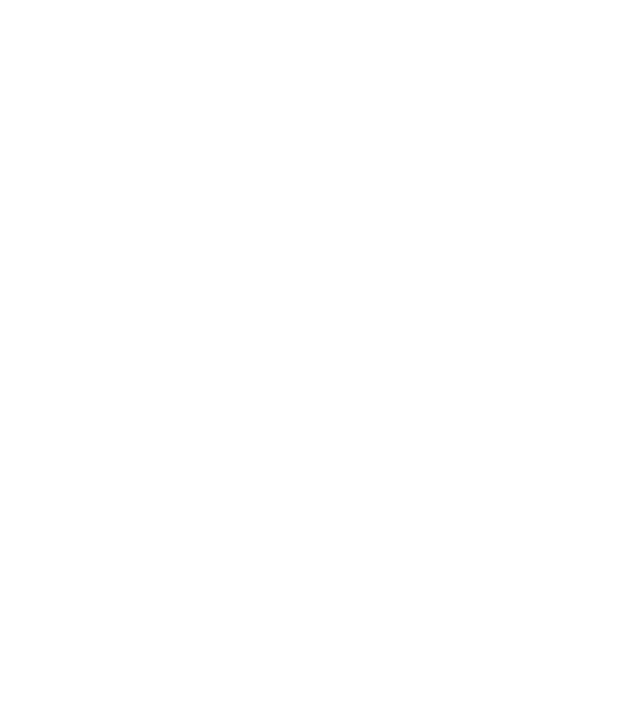
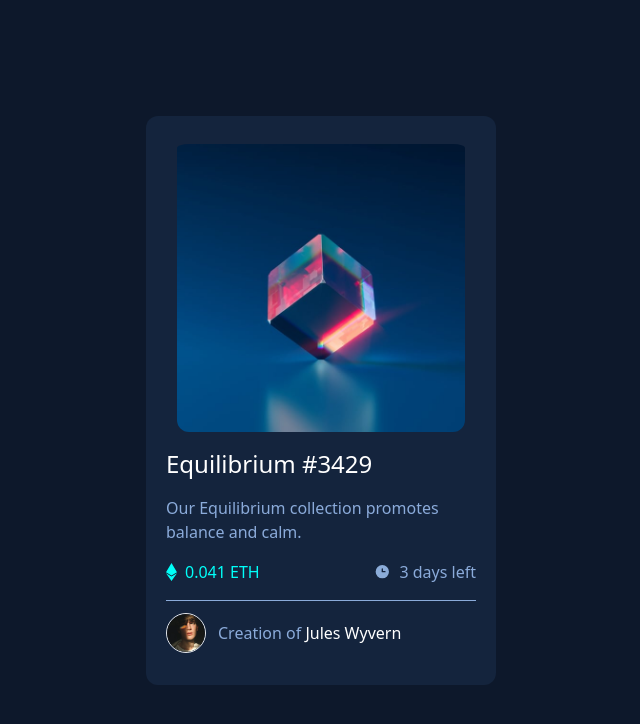
Before and after one commit to HamzahMelibary/mentor_challenges, a website: page blue_card.html in a window 1280 px wide. Shown: the whole page, without its empty margins (319-959 px from the left). Drawn offline with Linux system fonts and the light colour scheme.

Commit message:
Second Project Blue card done

```diff
--- a/blue_card.html
+++ b/blue_card.html
@@ -8,15 +8,41 @@
   <link href="./dist/output.css" rel="stylesheet">
   <link rel="preconnect" href="https://fonts.googleapis.com">
   <link rel="preconnect" href="https://fonts.gstatic.com" crossorigin>
-  <link href="https://fonts.googleapis.com/css2?family=Fraunces:wght@700&family=Montserrat:wght@500;700&display=swap"
-    rel="stylesheet">
-  <title>Frontend Mentor | Product preview card component</title>
+  <link href="https://fonts.googleapis.com/css2?family=Outfit:wght@300;400;600&display=swap" rel="stylesheet">
+  <title>Blue Card</title>
 </head>
 
-<body class="font-main-font">
-  <main>
+<body class="font-blueCard-font">
+  <main class="bg-[#0d182b]">
     <!-- Section  -->
-    <section class="">
+    <section class="min-h-screen min-w-screen flex flex-col justify-center items-center">
+      <!-- frame card  -->
+      <div class="bg-[#14243d] p-5 rounded-xl max-w-[350px] min-w-[300px]">
+        <img src="/images/blue_card/image-equilibrium.jpg" alt="" class="w-72 rounded-xl m-auto pt-2">
+        <div class="text-white">
+          <h1 class="text-2xl my-4">Equilibrium #3429</h1>
+          <p class="text-[#8babda]">Our Equilibrium collection promotes balance and calm.</p>
+          <!-- icons  -->
+          <div class="flex justify-between my-4 text-[#8babda]">
+            <div class="flex items-center">
+              <img src="/images/blue_card/icon-ethereum.svg" alt="">
+              <p class="pl-2 text-[#00fff9]">0.041 ETH</p>
+            </div>
+            <div class="flex items-center">
+              <img src="/images/blue_card/icon-clock.svg" alt="">
+              <p class="pl-2">3 days left</p>
+            </div>
+          </div>
+          <!-- End icons  -->
+          <hr class="border-[#8babda]">
+
+          <!-- footer  -->
+          <div class="flex items-center my-3">
+            <img src="/images/blue_card/image-avatar.png" alt="" class="w-10 border-[1px] rounded-full">
+            <p class="text-[#8babda] pl-3">Creation of <span class="text-white">Jules Wyvern</span></p>
+          </div>
+        </div>
+      </div>
     </section>
 
 
@@ -26,4 +52,5 @@
     Coded by <a href="#">Your Name Here</a>.
   </div> -->
 </body>
+
 </html>
--- a/tailwind.config.js
+++ b/tailwind.config.js
@@ -9,6 +9,7 @@ module.exports = {
     fontFamily: {
       'main-font': ['Montserrat', 'sans-serif'],
       'second-font': ['Fraunces', 'serif'],
+      'blueCard': ['Outfit', 'sans-serif'],
     },
     },
 
```
Also changed, not shown: perfume_price.html (+1 -1 lines), dist/output.css.
